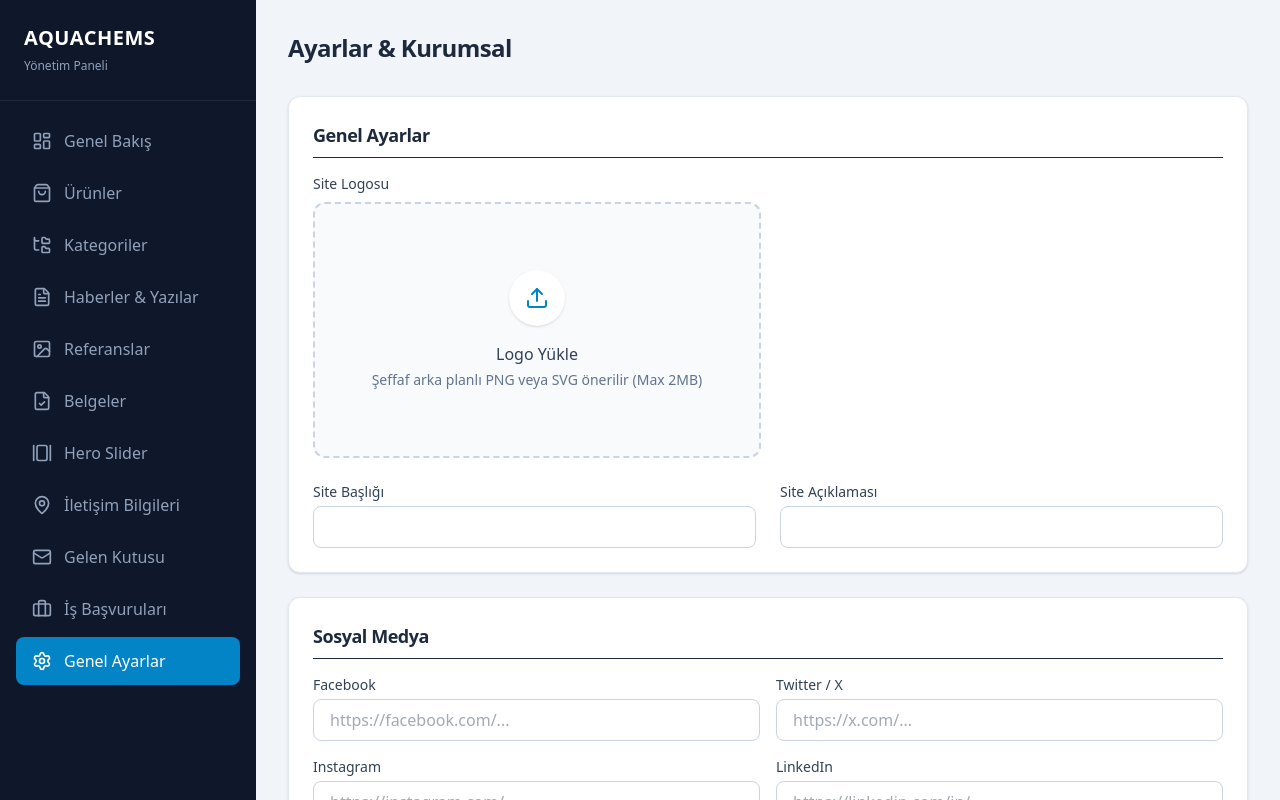
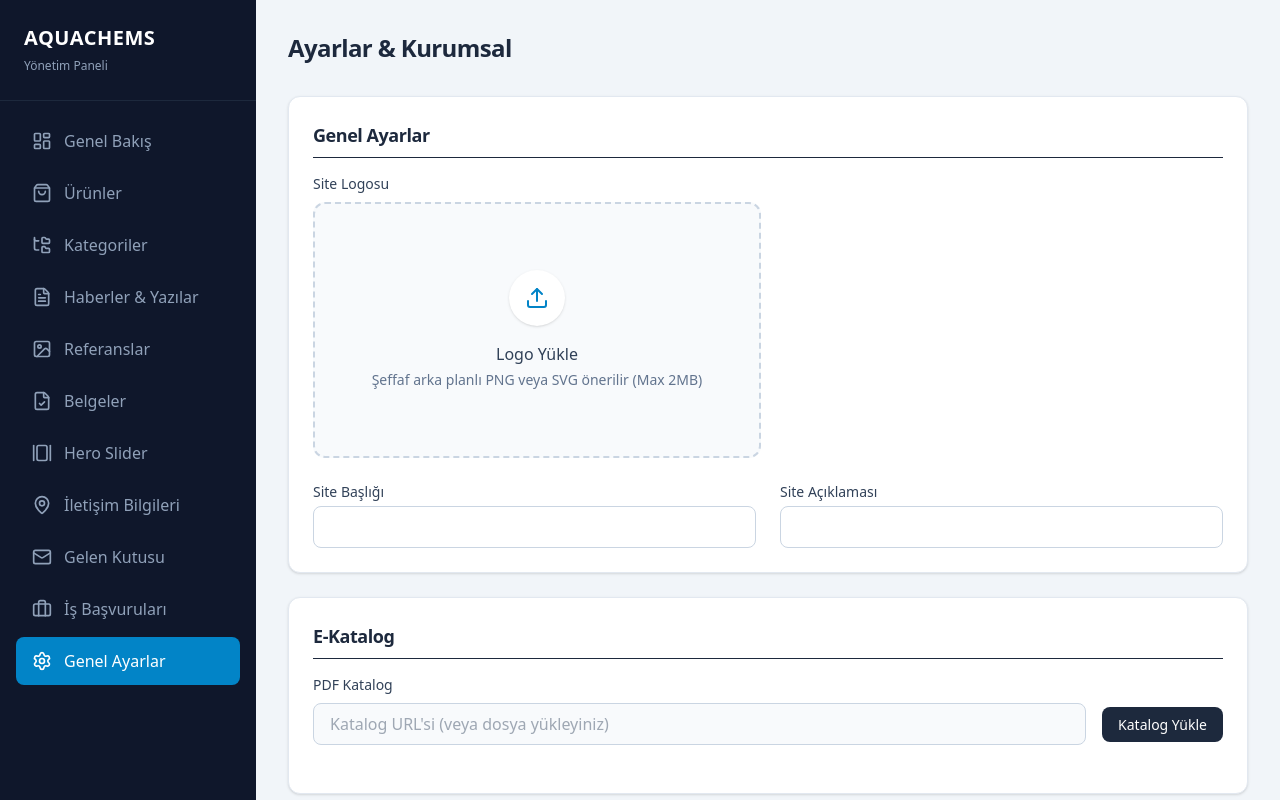
Before and after one commit to cooderhasan/aquachem, a Next.js app: page /admin/settings in a window 1280 px wide. Shown: the top 800 px of the page. Built offline with nearby package versions, Linux system fonts and the light colour scheme; no server answers; the database is empty.

Commit message:
feat: implement dynamic e-catalog upload

```diff
--- a/src/app/admin/settings/SettingsForm.tsx
+++ b/src/app/admin/settings/SettingsForm.tsx
@@ -70,6 +70,73 @@ export default function SettingsForm({ initialSettings }: SettingsFormProps) {
                             className="w-full px-4 py-2 border border-slate-300 rounded-lg focus:outline-none focus:ring-2 focus:ring-primary-500"
                         />
                     </div>
+                </div>
+            </div>
+
+            <div className="bg-white p-6 rounded-xl shadow-sm border border-slate-200">
+                <h2 className="text-lg font-bold text-slate-800 mb-4 pb-2 border-b">E-Katalog</h2>
+                <div className="mb-6">
+                    <label className="block text-sm font-medium text-slate-700 mb-2">PDF Katalog</label>
+                    <div className="flex items-center gap-4">
+                        <input
+                            type="text"
+                            name="catalogUrl"
+                            defaultValue={initialSettings?.catalogUrl || ''}
+                            className="flex-1 px-4 py-2 border border-slate-300 rounded-lg focus:outline-none focus:ring-2 focus:ring-primary-500 bg-slate-50"
+                            placeholder="Katalog URL'si (veya dosya yükleyiniz)"
+                            readOnly
+                        />
+                        <div className="relative">
+                            <input
+                                type="file"
+                                id="catalog-upload"
+                                accept=".pdf"
+                                className="hidden"
+                                onChange={async (e) => {
+                                    const file = e.target.files?.[0];
+                                    if (!file) return;
+
+                                    const formData = new FormData();
+                                    formData.append('file', file);
+
+                                    setIsLoading(true);
+                                    try {
+                                        const res = await fetch('/api/upload', {
+                                            method: 'POST',
+                                            body: formData,
+                                        });
+
+                                        if (!res.ok) throw new Error('Upload failed');
+
+                                        const data = await res.json();
+                                        const input = document.querySelector('input[name="catalogUrl"]') as HTMLInputElement;
+                                        if (input) input.value = data.url;
+                                    } catch (error) {
+                                        console.error('Catalog upload error:', error);
+                                        alert('Katalog yüklenemedi!');
+                                    } finally {
+                                        setIsLoading(false);
+                                    }
+                                }}
+                            />
+                            <label
+                                htmlFor="catalog-upload"
+                                className="cursor-pointer bg-slate-800 hover:bg-slate-700 text-white px-4 py-2 rounded-lg text-sm font-medium transition-colors"
+                            >
+                                Katalog Yükle
+                            </label>
+                        </div>
+                    </div>
+                    {initialSettings?.catalogUrl && (
+                        <a
+                            href={initialSettings.catalogUrl}
+                            target="_blank"
+                            rel="noopener noreferrer"
+                            className="text-primary-600 text-sm mt-2 inline-block hover:underline"
+                        >
+                            Mevcut Kataloğu Görüntüle
+                        </a>
+                    )}
                 </div>
             </div>
 
--- a/src/app/admin/settings/actions.ts
+++ b/src/app/admin/settings/actions.ts
@@ -37,12 +37,14 @@ export async function updateSettings(formData: FormData) {
         };
 
         const logo = formData.get('logo') as string;
+        const catalogUrl = formData.get('catalogUrl') as string;
 
         if (currentSettings) {
             await db.update(settings).set({
                 siteTitle: title,
                 description,
                 logo: logo || currentSettings.logo,
+                catalogUrl: catalogUrl || currentSettings.catalogUrl,
                 aboutUs,
                 mission,
                 vision,
@@ -57,6 +59,7 @@ export async function updateSettings(formData: FormData) {
                 mission,
                 vision,
                 humanPolicy,
+                catalogUrl,
                 socialMedia,
             });
         }
--- a/src/app/page.tsx
+++ b/src/app/page.tsx
@@ -8,21 +8,23 @@ import ReferencesCarousel from '@/components/home/ReferencesCarousel';
 import { getActivities } from '@/app/admin/activities/actions';
 import { getInnovationItems } from '@/app/admin/innovation/actions';
 import { getStats } from '@/app/admin/stats/actions';
-import { getHeroSlides } from '@/app/admin/hero/actions'; // Added import for getHeroSlides
+import { getSettings } from '@/app/admin/settings/actions';
+import { getHeroSlides } from '@/app/admin/hero/actions';
 
 export default async function Home() {
-  const slides = await getHeroSlides(); // Fetched slides
+  const slides = await getHeroSlides();
   const activities = await getActivities();
   const innovationItems = await getInnovationItems();
   const stats = await getStats();
+  const settings = await getSettings();
 
   return (
     <main className="flex flex-col min-h-screen bg-white">
-      <HeroSlider slides={slides} /> {/* Passed slides to HeroSlider */}
+      <HeroSlider slides={slides} />
       <MissionSection />
       <ProductGroups />
       <InnovationSection items={innovationItems} />
-      <ActivitiesSection activities={activities} />
+      <ActivitiesSection activities={activities} catalogUrl={settings?.catalogUrl} />
       <StatsSection stats={stats} />
       <ReferencesCarousel />
     </main>
--- a/src/components/home/ActivitiesSection.tsx
+++ b/src/components/home/ActivitiesSection.tsx
@@ -12,9 +12,10 @@ interface Activity {
 
 interface ActivitiesSectionProps {
     activities: Activity[];
+    catalogUrl?: string | null;
 }
 
-const ActivitiesSection = ({ activities }: ActivitiesSectionProps) => {
+const ActivitiesSection = ({ activities, catalogUrl }: ActivitiesSectionProps) => {
     // Filter active items if needed, or assume server returns all and we filter here
     const activeActivities = activities.filter(a => a.isActive !== false);
 
@@ -75,9 +76,20 @@ const ActivitiesSection = ({ activities }: ActivitiesSectionProps) => {
                         <p className="text-primary-100 mb-8 text-sm">
                             Güncel ürün kataloğumuzu PDF formatında cihazınıza indirebilirsiniz.
                         </p>
-                        <button className="bg-white text-primary-600 px-6 py-3 rounded-full font-bold hover:bg-primary-50 transition-colors w-full">
-                            Kataloğu İndir
-                        </button>
+                        {catalogUrl ? (
+                            <a
+                                href={catalogUrl}
+                                target="_blank"
+                                rel="noopener noreferrer"
+                                className="bg-white text-primary-600 px-6 py-3 rounded-full font-bold hover:bg-primary-50 transition-colors w-full inline-block"
+                            >
+                                Kataloğu İndir
+                            </a>
+                        ) : (
+                            <button className="bg-white/50 text-white/50 px-6 py-3 rounded-full font-bold cursor-not-allowed w-full">
+                                Katalog Bulunamadı
+                            </button>
+                        )}
                     </div>
 
                 </div>
--- a/src/db/schema.ts
+++ b/src/db/schema.ts
@@ -92,6 +92,7 @@ export const settings = pgTable('settings', {
   vision: text('vision'),
   humanPolicy: text('human_policy'),
   aboutImage: text('about_image'),
+  catalogUrl: text('catalog_url'),
 });
 
 export const contactLocations = pgTable('contact_locations', {
```
